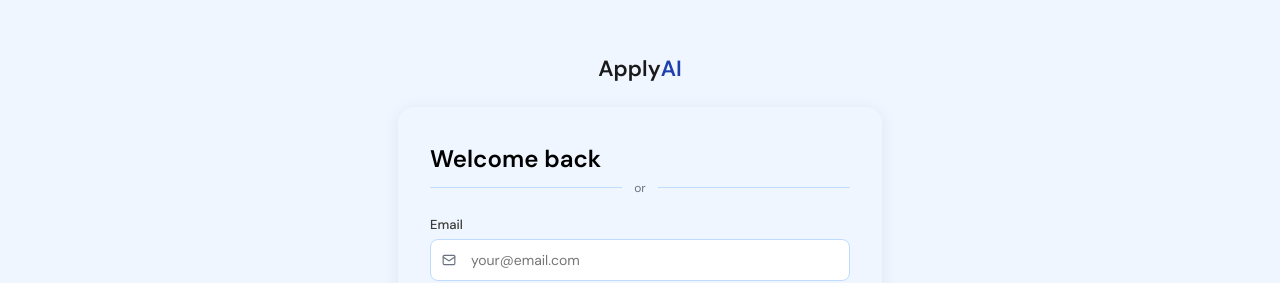
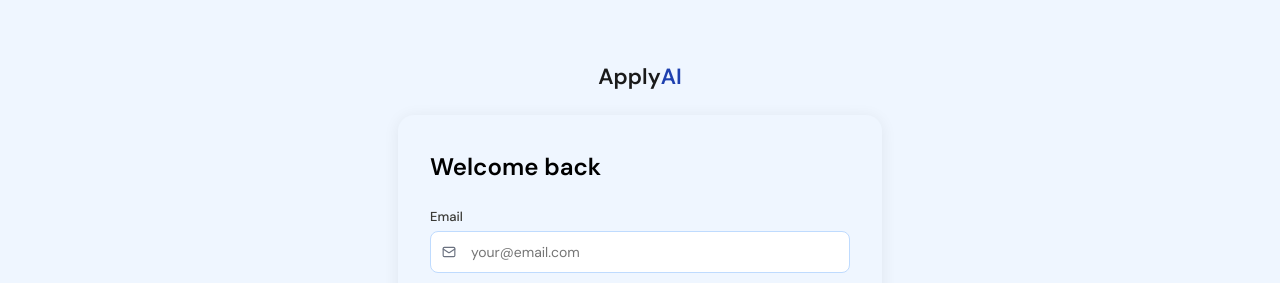
Before and after one commit to JulietChinenyeDuru/African-Entrepreneurship-main, a Next.js app: page /auth in a window 1280 px wide. Shown: the part 124-407 px from the top of the page. Built offline with nearby package versions, Linux system fonts and the light colour scheme; no server answers.

Commit message:
feat: remove or divider

```diff
--- a/app/auth/page.tsx
+++ b/app/auth/page.tsx
@@ -89,7 +89,6 @@
           <>
             <h1 style={{ fontSize: 24, fontWeight: 600, margin: '0 0 6px' }}>{mode === 'signin' ? 'Welcome back' : 'Create account'}</h1>
             <div style={{ display: 'flex', alignItems: 'center', gap: 12, marginBottom: 20 }}>
-              <div style={{ flex: 1, height: 1, background: '#BFDBFE' }}/><span style={{ fontSize: 12, color: '#6B7280' }}>or</span><div style={{ flex: 1, height: 1, background: '#BFDBFE' }}/>
             </div>
             <form onSubmit={handleSubmit}>
               {mode === 'signup' && (
```
